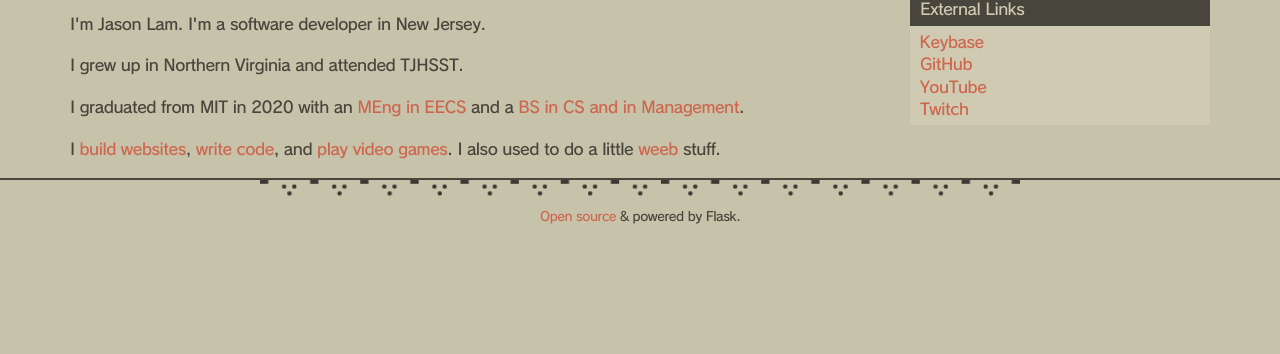
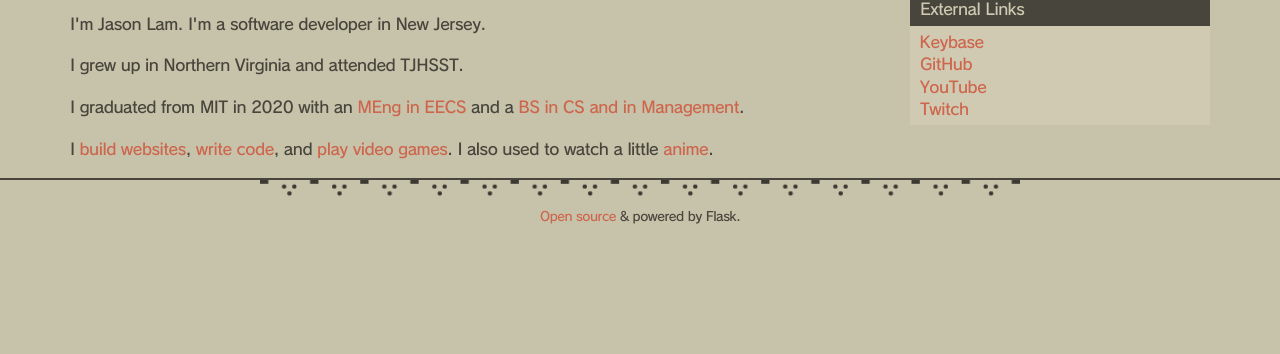
Before and after one commit to tesu/website, a Flask app: page /about in a window 1280 px wide. Shown: the part 153-507 px from the top of the page. Run offline with Flask 3, Linux system fonts and the light colour scheme; data that the repository does not hold is empty.

Commit message:
Update about.html

```diff
--- a/tesu/templates/about.html
+++ b/tesu/templates/about.html
@@ -4,5 +4,5 @@
             <p>I'm Jason Lam. I'm a software developer in New Jersey.
             <p>I grew up in Northern Virginia and attended TJHSST.
             <p>I graduated from MIT in 2020 with an <a href="https://credentials.mit.edu/certificate/ae7b07bc9ce3527da16e60f271d9eea3">MEng in EECS</a> and a <a href="https://credentials.mit.edu/certificate/4ec5025412e35f9eaceee4d221ef3e4f">BS in CS and in Management</a>.
-            <p>I <a href="/about/webdev">build websites</a>, <a href="/about/code">write code</a>, and <a href="/about/gaming">play video games</a>. I also used to do a little <a href="/about/anime">weeb</a> stuff.
+            <p>I <a href="/about/webdev">build websites</a>, <a href="/about/code">write code</a>, and <a href="/about/gaming">play video games</a>. I also used to watch a little <a href="/about/anime">anime</a>.
 {% endblock %}
```
